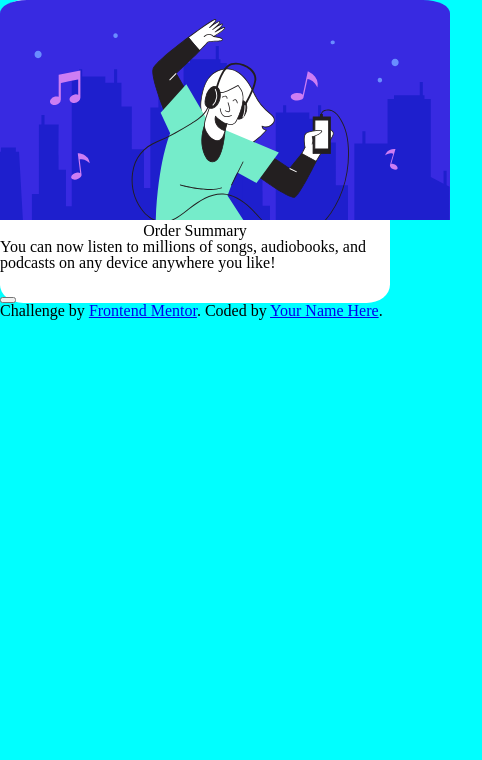
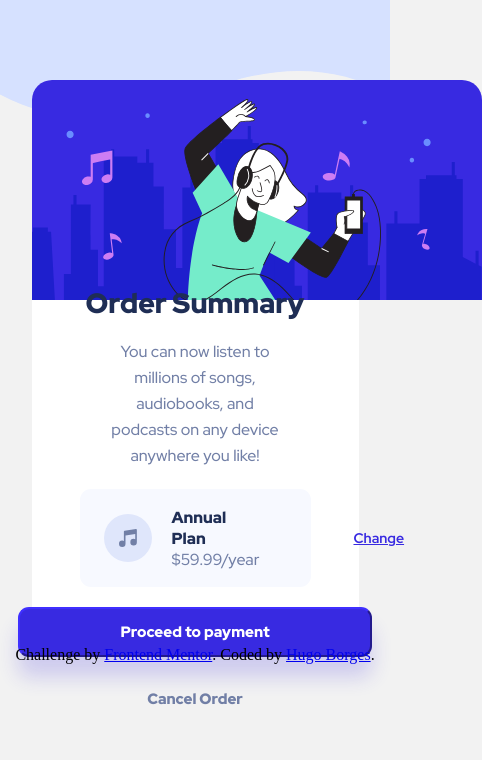
Before and after one commit to HugoBorgess/OrderSummaryComponent-001, a plain HTML site: page index.html in a window 390 px wide. Shown: the whole page, 482 px wide, since content can reach past the window. Drawn offline with Linux system fonts and the light colour scheme.

Commit message:
Adicionando responsive e active CSS

```diff
--- /dev/null
+++ b/active.css
@@ -0,0 +1,13 @@
+.card__plano-change:active {
+    color: #766CF1;
+}
+.card__pagamento-button:active {
+    background: #766CF1;
+    box-shadow: 0px 20px 20px rgba(56, 42, 225, 0.190291);
+    border-color:#766CF1;
+}
+
+.card__pagamento-cancel:active {
+    border-color:#1F2E55;
+    color: #1F2E55;
+}
--- a/index.html
+++ b/index.html
@@ -6,6 +6,8 @@
   <link rel="icon" type="image/png" sizes="32x32" href="./images/favicon-32x32.png">
   <link href="./reset.css" rel="stylesheet">
   <link href="./style.css" rel="stylesheet">
+  <link href="./active.css" rel="stylesheet">
+  <link href="./responsive.css" rel="stylesheet">
 
   <title>Frontend Mentor | Order summary card</title>
 
@@ -21,35 +23,24 @@
       <p class="card__conteudo-texto">You can now listen to millions of songs, audiobooks, and podcasts on any
         device anywhere you like!</p>
     </div>
-    <div>
-      <img>
-      <div>
-        <h2></h2>
-        <p></p>
+    <div class="card__plano">
+      <img class="card__plano___music" alt="icone de musica" src="./images/icon-music.svg">
+      <div class="card__plano___conteudo">
+        <h2 class="card__plano___conteudo-titulo">Annual Plan</h2>
+        <p class="card__plano___conteudo-texto">$59.99/year</p>
       </div>
-      <p></p>
+      <a class="card__plano-change">Change</a>
     </div>
-    <button></button>
-    <a></a>
+    <div class="card__pagamento">
+      <button class="card__pagamento-button">Proceed to payment</button>
+      <a class="card__pagamento-cancel">Cancel Order</a>
+    </div>
+
   </section>
-  <!--
-  Order Summary
-
-  You can now listen to millions of songs, audiobooks, and podcasts on any
-  device anywhere you like!
-
-  Annual Plan
-  $59.99/year
-
-  Change
-
-  Proceed to Payment
-  Cancel Order
-  -->
 
   <div class="attribution">
     Challenge by <a href="https://www.frontendmentor.io?ref=challenge" target="_blank">Frontend Mentor</a>.
-    Coded by <a href="#">Your Name Here</a>.
+    Coded by <a href="#">Hugo Borges</a>.
   </div>
 </body>
 </html>
--- /dev/null
+++ b/responsive.css
@@ -0,0 +1,16 @@
+@media only screen and (max-width: 768px) {
+    /* For mobile phones: */
+    .card {
+        margin-top: 80px;
+        max-width: 327px;
+        max-height: 567px;
+        background-color: white;
+        align-items: center;
+       border-radius: 20px;
+    }
+
+    .card__imagem {
+        max-width: 327px;
+        max-height: 160px;
+    }
+}
--- a/style.css
+++ b/style.css
@@ -1,21 +1,32 @@
+@import url('https://fonts.googleapis.com/css2?family=Outfit:wght@300;400;600&family=Red+Hat+Display:wght@500;600;700;900&display=swap');
+
 body {
-    background-color: aqua;
+    background-image: url('./images/pattern-background-desktop.svg');
+    background-repeat: no-repeat;
+    background-color: #f2f2f2;
+    background-size:contain;
+    background-position-x: center;
+    display: flex;
+    align-items: center;
+    flex-direction: column;
 }
 
 .card {
+    margin-top: 80px;
     max-width: 450px;
     max-height: 697px;
     background-color: white;
     align-items: center;
-    border-radius: 6%;
+    border-radius: 20px;
 }
 
 .card__imagem {
-
+    max-width: 450px;
+    max-height: 220px;
 }
 
 .card__imagem-ilustracao {
-    border-radius: 6% 6% 0 0;
+    border-radius: 20px 20px 0 0;
 
 }
 
@@ -26,9 +37,104 @@ body {
 }
 
 .card__conteudo-titulo {
-
+    margin-top: 45px ;
+    margin-bottom: 17px;
+    font-family: 'Red Hat Display';
+    font-style: normal;
+    font-weight: 900;
+    font-size: 28px;
+    line-height: 37px;
+    text-align: center;
+    color: #1F2E55;
 }
 
 .card__conteudo-texto {
+    font-family: 'Red Hat Display';
+    font-style: normal;
+    font-weight: 500;
+    font-size: 16px;
+    line-height: 26px;
+    text-align: center;
+    color: #717FA6;
+    margin: 0 48px;
+    padding: 0 30px;
+}
 
+.card__plano {
+    background: #F7F9FF;
+    border-radius: 11px;;
+    margin: 20px 48px;
+    display: flex;
+    align-items: center;
 }
+
+.card__plano___music {
+    width: 48px;
+    padding: 25px 20px 25px 24px;
+}
+
+.card__plano___conteudo {
+    display: flex;
+    flex-direction: column;
+}
+
+.card__plano___conteudo-titulo {
+    font-family: 'Red Hat Display';
+    font-style: normal;
+    font-weight: 900;
+    font-size: 16px;
+    line-height: 21px;
+    color: #1F2E55;
+}
+
+.card__plano___conteudo-texto {
+    font-family: 'Red Hat Display';
+    font-style: normal;
+    font-weight: 500;
+    font-size: 16px;
+    line-height: 21px;
+    color: #717FA6;
+}
+
+.card__plano-change {
+    font-family: 'Red Hat Display';
+    font-style: normal;
+    font-weight: 700;
+    font-size: 14px;
+    line-height: 19px;
+    text-decoration-line: underline;
+    color: #382AE1;
+    padding: 0 24px 0 94px;
+}
+
+.card__pagamento {
+    display: flex;
+    flex-direction: column;
+    align-items: center;
+}
+
+.card__pagamento-button {
+    text-align: center;
+    width: 354px;
+    height: 50px;
+    background: #382AE1;
+    box-shadow: 0px 20px 20px rgba(56, 42, 225, 0.190291);
+    border-color: #382AE1;
+    border-radius: 11px;
+    font-family: 'Red Hat Display';
+    font-style: normal;
+    font-weight: 900;
+    font-size: 15px;
+    line-height: 20px;
+    color: #FFFFFF;
+}
+
+.card__pagamento-cancel {
+    margin: 32px auto 48px auto;
+    font-family: 'Red Hat Display';
+    font-style: normal;
+    font-weight: 900;
+    font-size: 15px;
+    line-height: 20px;
+    color: #717FA6;
+}
```
